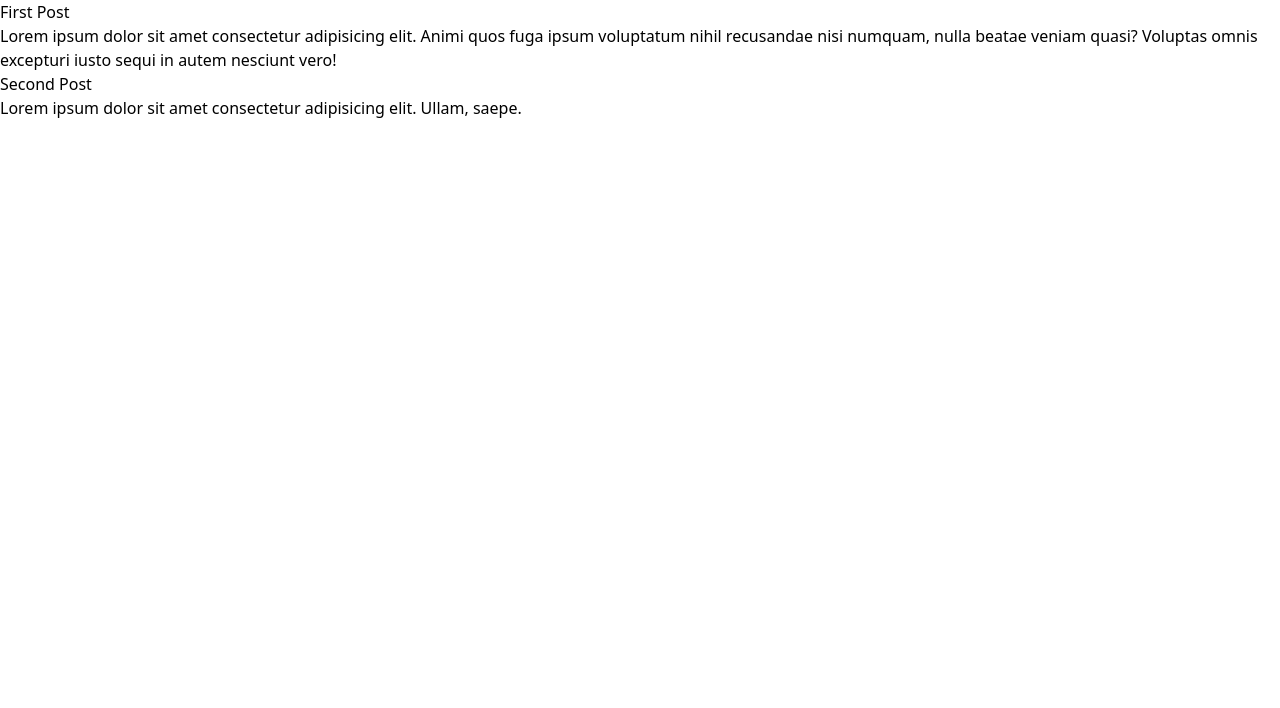
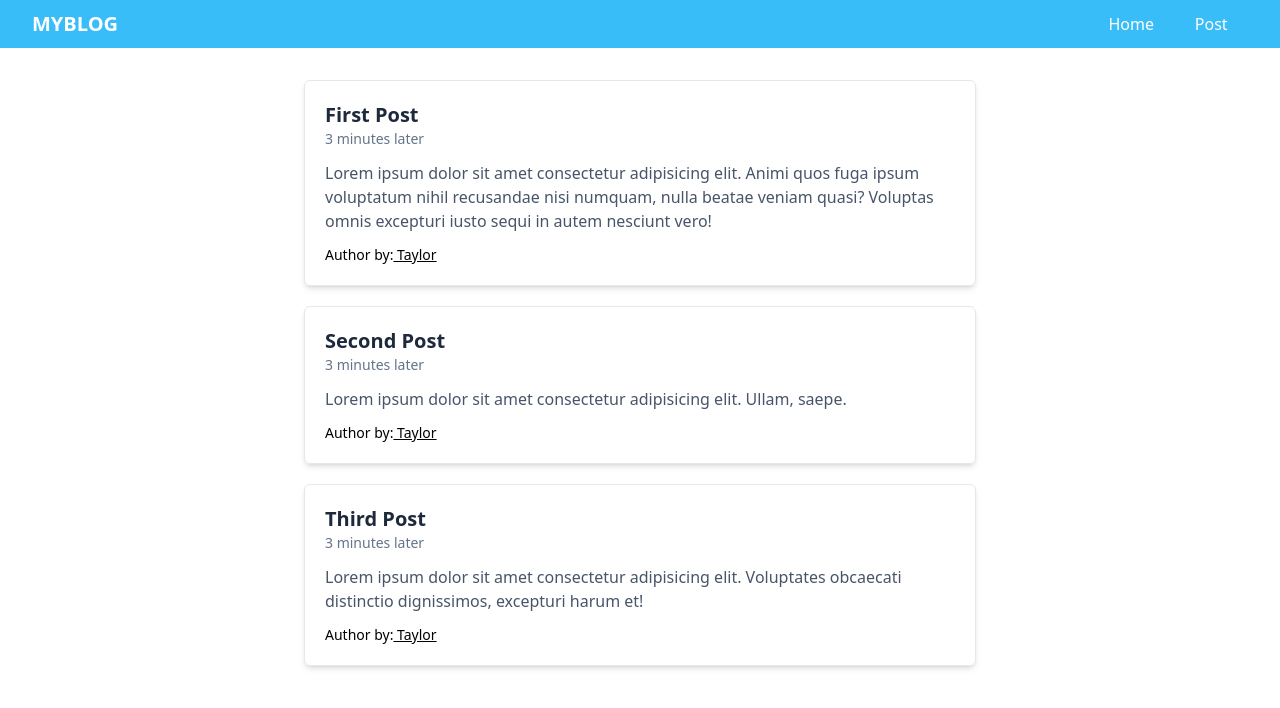
Before and after one commit to rhandyta/blogappreact-C, a React (Create React App) app: page / in a window 1280 px wide. Shown: the top 708 px of the page. Built offline with nearby package versions, Linux system fonts and the light colour scheme.

Commit message:
styling component card

```diff
--- a/src/App.js
+++ b/src/App.js
@@ -1,10 +1,14 @@
 import PostList from "./app/post/PostList";
+import Navbar from "./components/Navbar";
 
 function App() {
     return (
-        <div>
-            <PostList />
-        </div>
+        <>
+            <Navbar />
+            <section className="max-w-2xl mx-auto pt-8">
+                <PostList />
+            </section>
+        </>
     );
 }
 
--- a/src/app/post/PostList.js
+++ b/src/app/post/PostList.js
@@ -1,5 +1,6 @@
 import React from "react";
 import { useSelector } from "react-redux";
+import Card from "../../components/Card";
 
 function PostList() {
     const posts = useSelector((state) => state.posts);
@@ -7,10 +8,10 @@ function PostList() {
     return (
         <div>
             {posts.map((post) => (
-                <div key={post.id}>
-                    <h1>{post.title}</h1>
-                    <p>{post.content}</p>
-                </div>
+                <Card key={post.id}>
+                    <Card.Title>{post.title}</Card.Title>
+                    <Card.Content>{post.content}</Card.Content>
+                </Card>
             ))}
         </div>
     );
--- a/src/app/post/postSlice.js
+++ b/src/app/post/postSlice.js
@@ -13,6 +13,12 @@ const initialState = [
         content:
             "Lorem ipsum dolor sit amet consectetur adipisicing elit. Ullam, saepe.",
     },
+    {
+        id: 3,
+        title: "Third Post",
+        content:
+            "Lorem ipsum dolor sit amet consectetur adipisicing elit. Voluptates obcaecati distinctio dignissimos, excepturi harum et!",
+    },
 ];
 
 const post = createSlice({
--- /dev/null
+++ b/src/components/Card.js
@@ -0,0 +1,29 @@
+import React from "react";
+
+function Card({ children }) {
+    return (
+        <div className="border shadow-md rounded-md mb-5 p-5">{children}</div>
+    );
+}
+
+function Title({ children }) {
+    return <h1 className="font-semibold text-slate-800 text-xl">{children}</h1>;
+}
+
+function Content({ children }) {
+    return (
+        <>
+            <p className="font-thin text-sm text-slate-500">3 minutes later</p>
+            <p className="text-slate-600 font-normal py-3">{children}</p>
+            <p className="text-sm">
+                Author by:
+                <span className="underline hover:cursor-pointer"> Taylor</span>
+            </p>
+        </>
+    );
+}
+
+Card.Title = Title;
+Card.Content = Content;
+
+export default Card;
--- /dev/null
+++ b/src/components/Navbar.js
@@ -0,0 +1,15 @@
+import React from "react";
+
+function Navbar() {
+    return (
+        <nav className="flex justify-between px-8 h-12 items-center bg-sky-400 text-white">
+            <h1 className="text-xl font-semibold uppercase">MyBlog</h1>
+            <div className="flex w-40 justify-around">
+                <a href="#">Home</a>
+                <a href="#">Post</a>
+            </div>
+        </nav>
+    );
+}
+
+export default Navbar;
```
